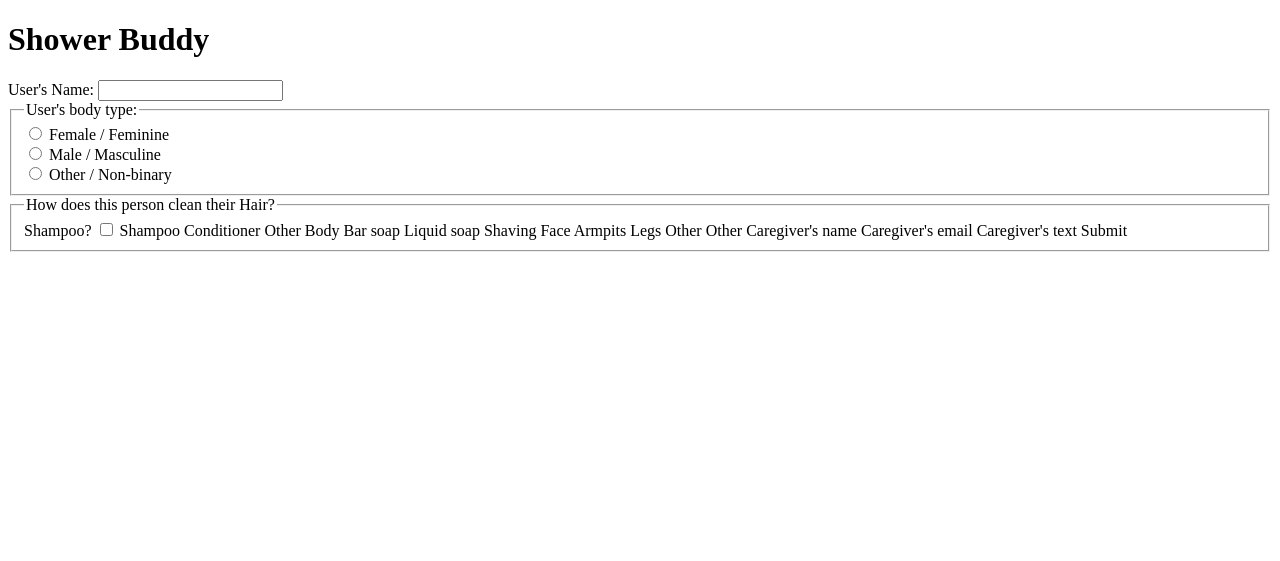
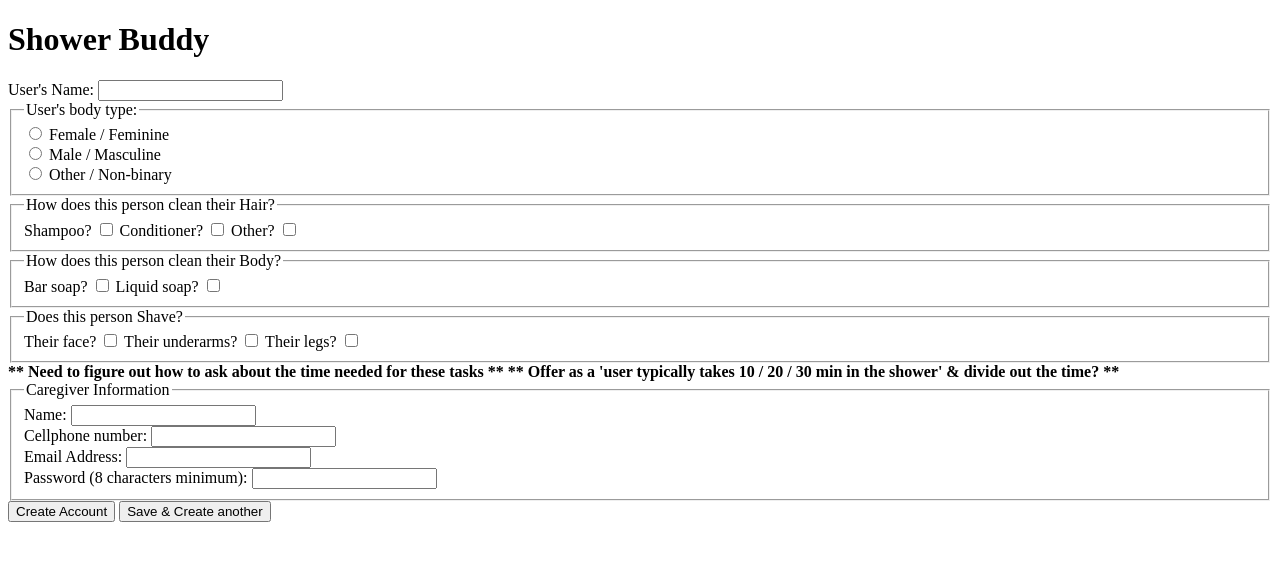
Before and after one commit to jbblanton/ShowerBuddy, a Flask app: template templates/create_user.html in a window 1280 px wide. Shown: the top 561 px of the page. Run offline with Flask 2, Linux system fonts and the light colour scheme; the template is opened without the code that fills it, so the values that code supplies are empty.

Commit message:
End of day 2

```diff
--- a/server.py
+++ b/server.py
@@ -5,9 +5,8 @@ import crud
 from jinja2 import StrictUndefined
 
 app = Flask(__name__)
-# app.secret.key = 'lola'
-app.jinja_env.undefined = StrictUndefined
-# ** Review what the heck this is for
+# app.secret.key = 'lola'  <-- **Figure out if/why this is needed!
+app.jinja_env.undefined = StrictUndefined  # ** Review what the heck this is for
 
 
 @app.route('/')
@@ -16,18 +15,25 @@ def homepage():
 
     return render_template('/homepage.html')
 
+@app.route('/about')
+def about_app():
+    """Take visitor to the About page"""
 
-@app.route('/create_user', methods=['POST'])
+    return render_template('/about.html')
+
+
+@app.route('/create_user')
 def create_user():
     """Add a new user.
         Check if caregiver info already exists and make connection;
         else create both objects """
 
-    pass
-
+    # , methods=['POST']
     # Lots of info from the forms to get and organize
     # Verify a user was added
     # "Start shower now?"
+
+    return render_template('/create_user.html')
 
 
 @app.route('/login', methods=['POST'])
@@ -46,9 +52,28 @@ def play_shower():
         Add connection for the SOS button?
         Event listener for Snooze and Next buttons """
 
-    pass
+
+    # > Start
+    #     >"Let's start by getting wet all over. Move under the spray, let the water
+    #     get your hair all wet until it is fully soaked."
+    #     >STEP ONE<  Retrieve info about step one (Action, Product, Image, Gif)
+    #         >Time for the shampoo!
+    #         > Retrieve the shampoo (show bottle / color of label)
+    #         > Put some in your hand (show amount to user)
+    #         > Now get that shampoo in your hair and scrub with your fingertips!
+    #         > TIMER / SHOW gif/video of action while timer runs
+    #             > End of timer: Are you done & ready to rinse?
+    #                 > Y (next step) / N (extend timer) / HELP (call for CG. OR replay of instructions?)
+    #         > TIMER / SHOW gif/video of action while timer runs
+    #             > End of timer: Are you done & ready to rinse?
+    #                 > Y (next step) / N (extend timer) / HELP (call for CG.)
+    #     <STEP TWO< Retrieve info about step two (Action, Product, Image, Gif)
+    #         >repeat of above with next product<
+
+
+    return render_template('/start_shower.html')
 
 
 if __name__ == "__main__":
-    # connect_to_db(app)
+    # connect_to_db(app)  <-- ** Figure out if you need something like this to function!
     app.run(host='0.0.0.0', debug=True)
--- /dev/null
+++ b/static/shower_buddy.js
@@ -0,0 +1,5 @@
+
+
+document.querySelector('#about-sb').addEventListener('click', (evt) => {
+  $("p.about").toggle(10);
+})
--- a/templates/create_user.html
+++ b/templates/create_user.html
@@ -5,41 +5,68 @@
 
   <h1>Shower Buddy</h1>
 
+{# Look into a "Linear Stepper" or "Parallel Stepper" for making this form look
+ good. Should be part of the Bootstrap work. #}
+
+
   <form>
+    {# Get basic info about user for USERS table #}
     <label for="user-name">User's Name:</label>
     <input id="user-name" type="text" name="user-name">
 
     <fieldset>
       <legend>User's body type:</legend>
-      <input id="fem" type="radio" name="fem" value="female-feminine">
+        <input id="fem" type="radio" name="body" value="female-feminine">
       <label for="fem">Female / Feminine</label>
       <br>
-      <input id="masc" type="radio" name="masc" value="male-masculine">
-      <label for="masc"> Male / Masculine</label>
+      <input id="masc" type="radio" name="body" value="male-masculine">
+        <label for="masc"> Male / Masculine</label>
       <br>
-      <input id="other" type="radio" name="other" value="other">
-      <label for="other">Other / Non-binary</label>
+      <input id="other" type="radio" name="body" value="other">
+        <label for="other">Other / Non-binary</label>
     </fieldset>
 
     <fieldset>
       <legend>How does this person clean their Hair?</legend>
-      Shampoo? <input id="shampoo" type="checkbox" name="hair" value="yes">
-        Shampoo
-        Conditioner
-        Other
-    Body
-        Bar soap
-        Liquid soap
-        Shaving
-            Face
-            Armpits
-            Legs
-            Other
-        Other
-    Caregiver's name
-    Caregiver's email
-    Caregiver's text
-    Submit
+      Shampoo? <input id="shampoo" type="checkbox" name="hair" value="shampoo">
+      Conditioner? <input id="conditioner" type="checkbox" name="hair" value="conditioner">
+      Other? <input id="other" type="checkbox" name="hair" value="other">
+      {# If other, add text input and collect that info #}
+    </fieldset>
+
+    <fieldset>
+      <legend>How does this person clean their Body?</legend>
+      Bar soap? <input id="bar-soap" type="checkbox" name="body" value="bar-soap">
+      Liquid soap? <input id ="liq-soap" type="checkbox" name="body" value="liq-soap">
+    </fieldset>
+
+    <fieldset>
+      <legend>Does this person Shave?</legend>
+      Their face? <input id="shave-face" type="checkbox" name="shave" value="shave-face">
+      Their underarms? <input id="shave-pits" type="checkbox" name="shave" value="shave-pits">
+      Their legs? <input id="shave-legs" type="checkbox" name="shave-legs">
+    </fieldset>
+
+    <strong>** Need to figure out how to ask about the time needed for these tasks **
+    ** Offer as a 'user typically takes 10 / 20 / 30 min in the shower' & divide out the time? **</strong>
+
+    <fieldset>
+      <legend>Caregiver Information</legend>
+      <label for="caregiver-name">Name:</label>
+        <input id="caregiver-name" type="text" name="caregiver-name">
+        <br>
+      <label for="caregiver-phone">Cellphone number:</label>
+        <input id="caregiver-phone" type="text" name="caregiver-phone">
+        <br>
+      <label for="caregiver-email">Email Address:</label>
+        <input id="caregiver-email" type="text" name="caregiver-email" required>
+        <br>
+      <label for="caregiver-password">Password (8 characters minimum):</label>
+        <input id="caregiver-password" type="password" name="caregiver-password" minlength="8" required>
+    </fieldset>
+
+    <input type="submit" value="Create Account">
+    <input type="submit" value="Save & Create another">
   </form>
 
 {% endblock %}
```
Also changed, not shown: model.py (added, +126 -0 lines), templates/about.html (added, +16 -0 lines), templates/start_shower.html (added, +23 -0 lines).
